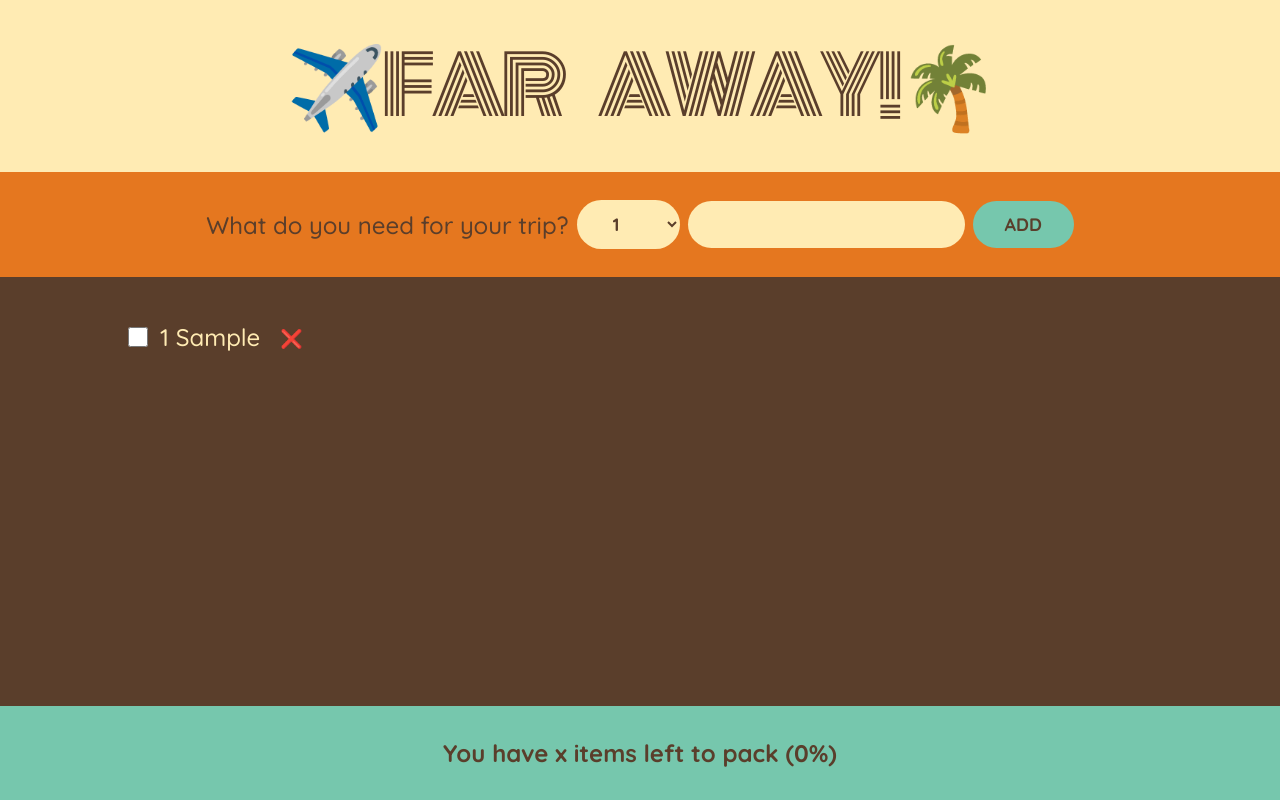
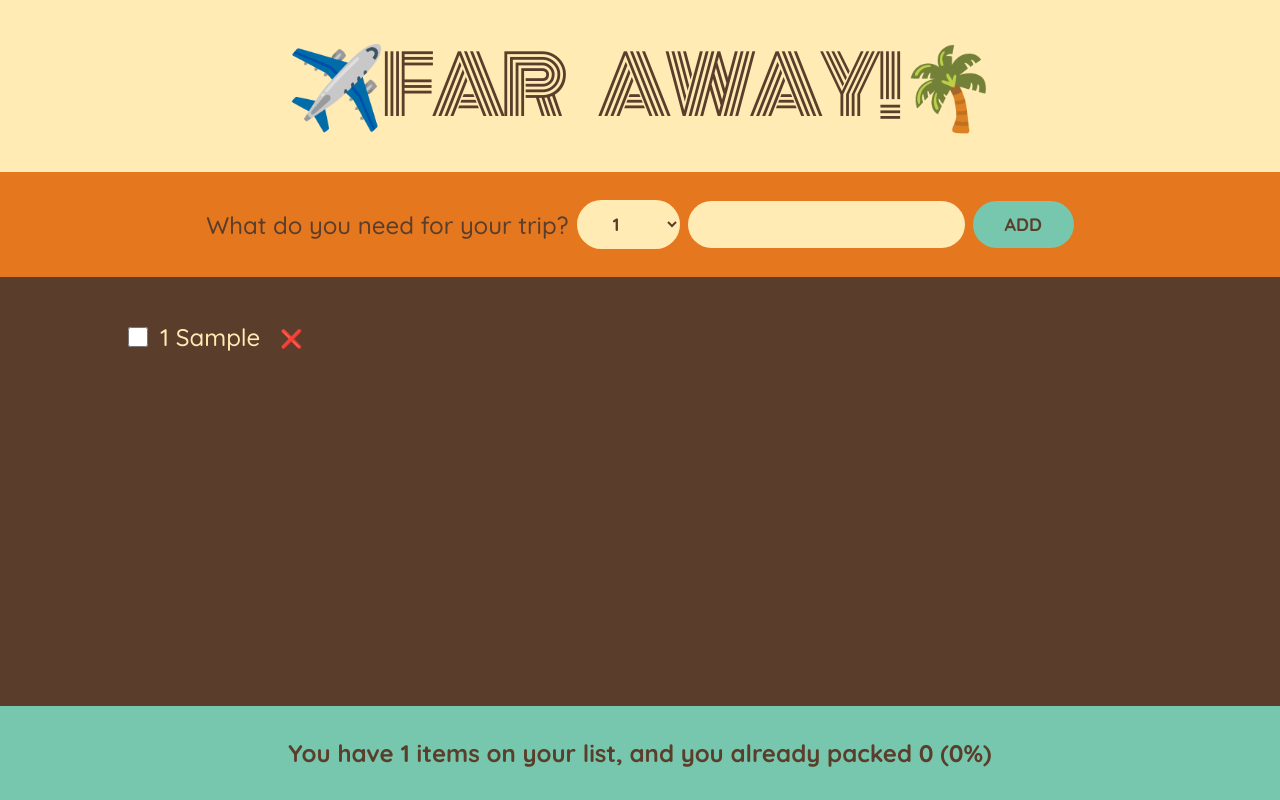
Before and after one commit to SammiZoepke/Packing-list, a React (Vite) app: page / in a window 1280 px wide. Both pictures are taken after typing "Sample" into the empty fields and a click on the button "ADD". Built offline with nearby package versions, Linux system fonts and the light colour scheme.

Commit message:
Added function to delete button and made stats footer react to changes in packing list

```diff
--- a/src/App.jsx
+++ b/src/App.jsx
@@ -11,21 +11,31 @@ function App() {
 
   function addItem(item){
     setItemList([...itemList, item])
+    console.log(itemList)
   }
 
   function handleToggle(id){
-    setItemList((itemList)=>
-        itemList.map((item)=>
-          item.id === id ? {...item, packed: !item.packed} : item
-        )
-    )}
+    setItemList(itemList=>
+      itemList.map(item=>
+        item.id === id ? {...item, packed: !item.packed} : item
+      )
+    )
+  }
+
+  function handleDelete(id){
+    setItemList(itemList=>
+      itemList.filter(item =>
+        item.id !== id
+      )
+    )
+  }
 
   return (
     <div className="app">
       <Logo/>
       <Form onAddItem={addItem}/>
-      <PackingList itemList={itemList} onHandleToggle={handleToggle}/>
-      <Stats/>
+      <PackingList itemList={itemList} onHandleToggle={handleToggle} onDelete={handleDelete}/>
+      <Stats itemList={itemList}/>
     </div>
   )
 }
--- a/src/Form.jsx
+++ b/src/Form.jsx
@@ -7,7 +7,7 @@ export default function Form({onAddItem}){
     function handleSubmit(e){
         e.preventDefault()
         if (!description) return;
-        const newItem = {description, amount, packed: false}
+        const newItem = {description, amount, packed: false, id:Date.now()}
         onAddItem(newItem)
         setDescription("")
         setAmount(1)
--- a/src/Item.jsx
+++ b/src/Item.jsx
@@ -1,9 +1,9 @@
-export default function Item({item, onHandleToggle}){
+export default function Item({item, onHandleToggle, onDelete}){
     return(
             <li>
                 <input type="checkbox" onChange={()=>onHandleToggle(item.id)}></input>
                 <span style={item.packed ? {textDecoration: 'line-through'}: {}}>{item.amount} {item.description}</span>
-                <button>❌</button>
+                <button onClick={()=>onDelete(item.id)}>❌</button>
             </li>
     )
 }
--- a/src/PackingList.jsx
+++ b/src/PackingList.jsx
@@ -1,12 +1,12 @@
 import Item from "./Item"
 
-export default function PackingList({itemList, onHandleToggle}){
+export default function PackingList({itemList, onHandleToggle, onDelete}){
 
     return(
         <div className="list">
         <ul>
             {itemList.map((item)=>
-            <Item item={item} key={item.id} onHandleToggle={onHandleToggle}/>
+            <Item item={item} key={item.id} onHandleToggle={onHandleToggle} onDelete={onDelete}/>
             )}
 
         </ul>
--- a/src/Stats.jsx
+++ b/src/Stats.jsx
@@ -1,7 +1,15 @@
-export default function Stats(){
+export default function Stats({itemList}){
+    if (!itemList.length){
+        return (
+            <p className="stats">You have nothing to pack. Let's get started</p>
+        )
+    }
+    const numItems = itemList.length
+    const numPacked = itemList.filter((item)=> item.packed).length
+    const percentage = Math.round(numPacked / numItems * 100)
     return(
         <footer className="stats">
-            <p>You have x items left to pack (0%)</p>
+            <p>{percentage ===100 ? "Everything is packed and you are ready to go" :`You have ${numItems} items on your list, and you already packed ${numPacked} (${percentage}%)`}</p>
         </footer>
     )
 }
```
